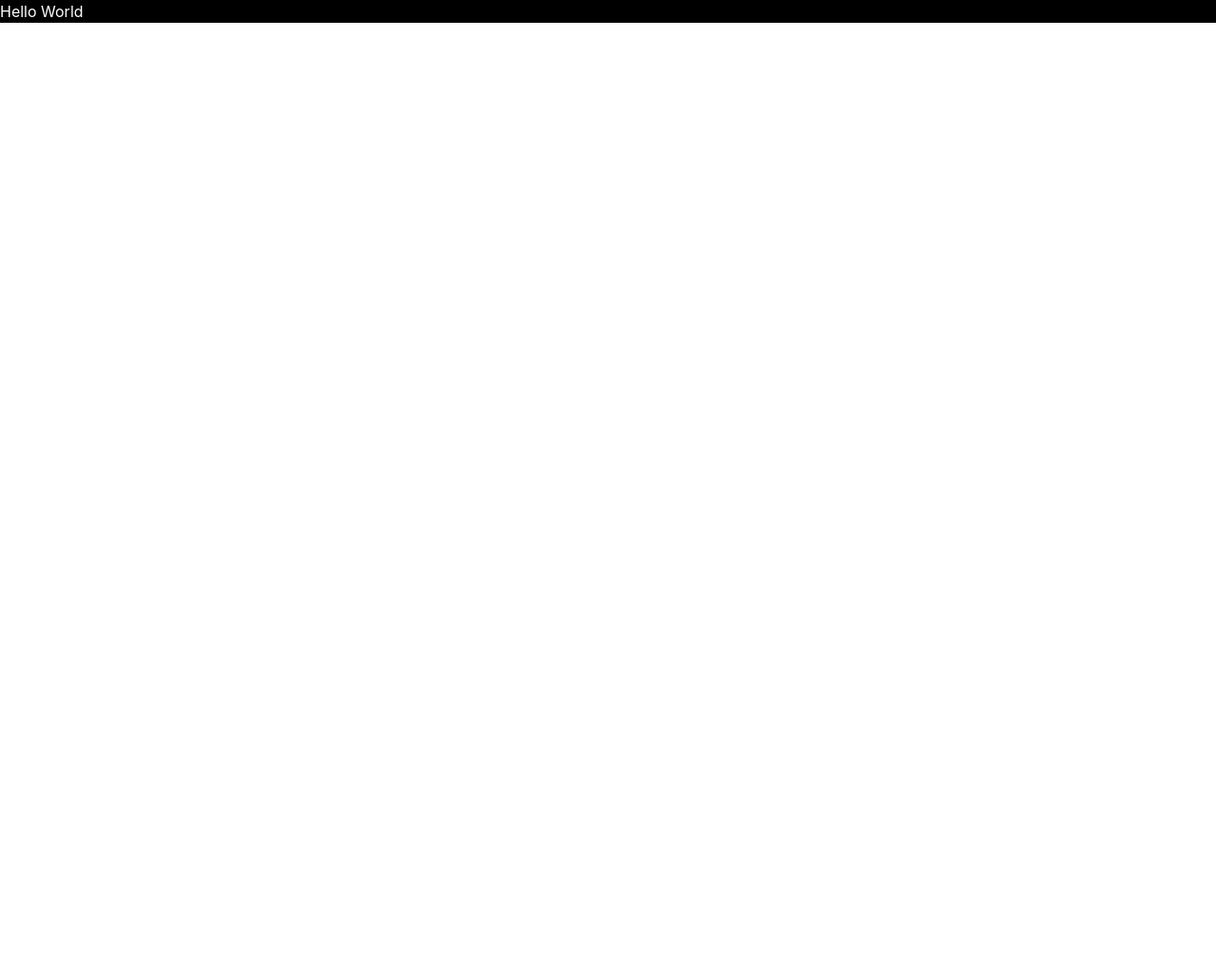
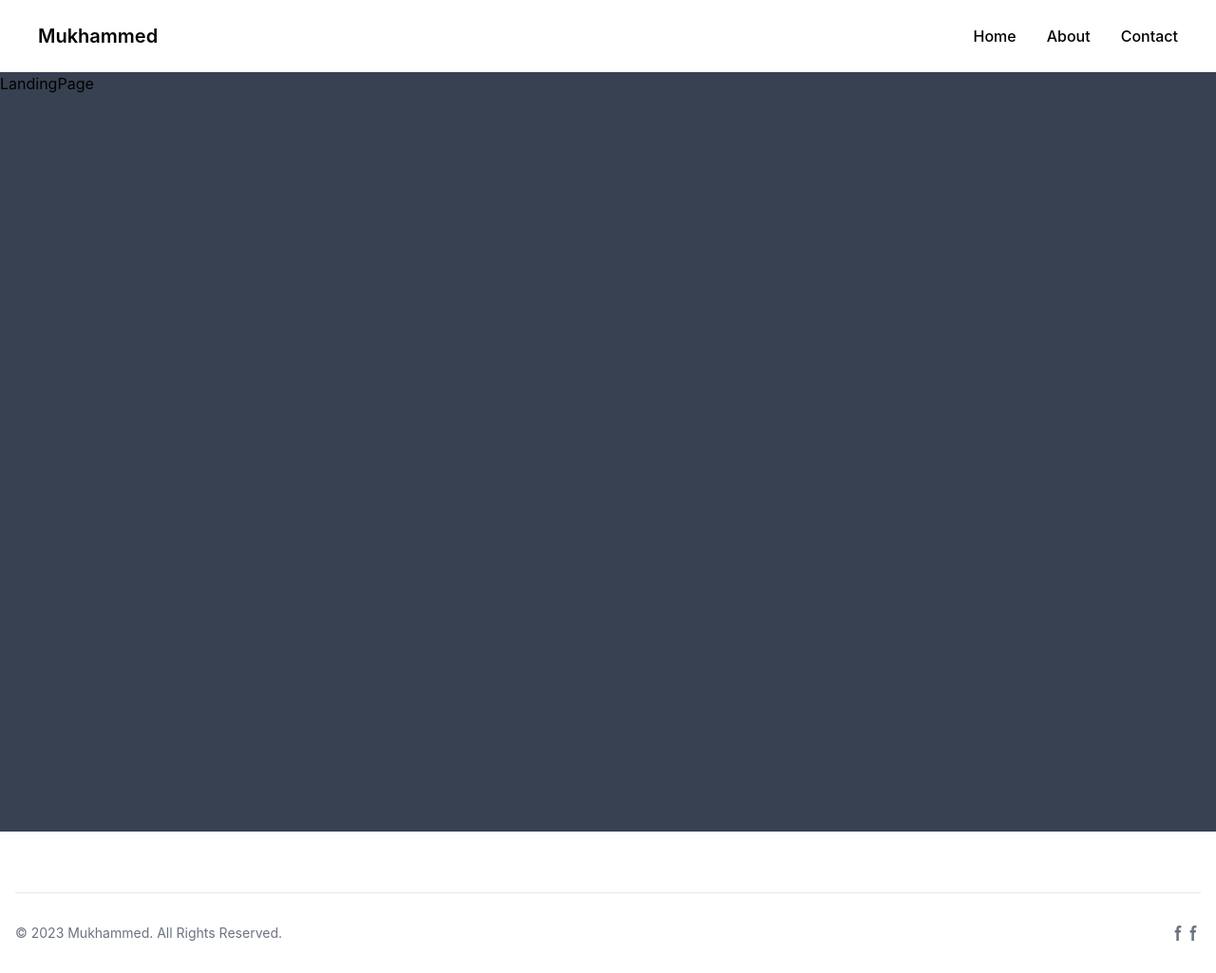
Before and after one commit to mujammed-04/portfolio, a React (Create React App) app: page / in a window 1280 px wide. Shown: the whole page at 95% size. Before the commit the page ends 800 px from the top, so only its background shows below. Built offline with nearby package versions, Linux system fonts and the light colour scheme.

Commit message:
feat: layout

```diff
--- a/public/index.html
+++ b/public/index.html
@@ -1,4 +1,4 @@
-<!DOCTYPE html>
+<!doctype html>
 <html lang="en">
   <head>
     <meta charset="utf-8" />
--- a/src/app/App.js
+++ b/src/app/App.js
@@ -1,10 +1,12 @@
 import './App.css';
+import LandingPage from '../pages/LandingPage';
+import Layout from './layout/Layout';
 
 function App() {
   return (
-    <div className="bg-black text-white">
-      <h1>Hello World</h1>
-    </div>
+    <Layout>
+      <LandingPage />
+    </Layout>
   );
 }
 
--- /dev/null
+++ b/src/app/layout/Layout.jsx
@@ -0,0 +1,13 @@
+import React from 'react';
+import Header from '../../widgets/header';
+import Footer from '../../widgets/footer';
+
+const Layout = ({ children }) => (
+  <>
+    <Header />
+    <main className="flex-1">{children}</main>
+    <Footer />
+  </>
+);
+
+export default Layout;
--- a/src/index.css
+++ b/src/index.css
@@ -9,6 +9,7 @@ body {
     'Cantarell', 'Fira Sans', 'Droid Sans', 'Helvetica Neue', sans-serif;
   -webkit-font-smoothing: antialiased;
   -moz-osx-font-smoothing: grayscale;
+  background-color: #374151;
 }
 
 code {
--- /dev/null
+++ b/src/pages/LandingPage/index.jsx
@@ -0,0 +1,3 @@
+export default function LandingPage() {
+  return <div className="h-dvh">LandingPage</div>;
+}
--- /dev/null
+++ b/src/widgets/footer/index.jsx
@@ -0,0 +1,54 @@
+export default function Footer() {
+  return (
+    <footer className="bg-white dark:bg-gray-900">
+      <div className="mx-auto w-full max-w-screen-xl p-4 py-6 lg:py-8">
+        <hr className="my-6 border-gray-200 sm:mx-auto dark:border-gray-700 lg:my-8" />
+        <div className="sm:flex sm:items-center sm:justify-between">
+          <span className="text-sm text-gray-500 sm:text-center dark:text-gray-400">
+            © 2023 Mukhammed. All Rights Reserved.
+          </span>
+          <div className="flex mt-4 sm:justify-center sm:mt-0">
+            <a
+              href="#"
+              className="text-gray-500 hover:text-gray-900 dark:hover:text-white"
+            >
+              <svg
+                className="w-4 h-4"
+                aria-hidden="true"
+                xmlns="http://www.w3.org/2000/svg"
+                fill="currentColor"
+                viewBox="0 0 8 19"
+              >
+                <path
+                  fill-rule="evenodd"
+                  d="M6.135 3H8V0H6.135a4.147 4.147 0 0 0-4.142 4.142V6H0v3h2v9.938h3V9h2.021l.592-3H5V3.591A.6.6 0 0 1 5.592 3h.543Z"
+                  clip-rule="evenodd"
+                />
+              </svg>
+              <span className="sr-only">Instagram page</span>
+            </a>
+            <a
+              href="#"
+              className="text-gray-500 hover:text-gray-900 dark:hover:text-white"
+            >
+              <svg
+                className="w-4 h-4"
+                aria-hidden="true"
+                xmlns="http://www.w3.org/2000/svg"
+                fill="currentColor"
+                viewBox="0 0 8 19"
+              >
+                <path
+                  fill-rule="evenodd"
+                  d="M6.135 3H8V0H6.135a4.147 4.147 0 0 0-4.142 4.142V6H0v3h2v9.938h3V9h2.021l.592-3H5V3.591A.6.6 0 0 1 5.592 3h.543Z"
+                  clip-rule="evenodd"
+                />
+              </svg>
+              <span className="sr-only">Telegram page</span>
+            </a>
+          </div>
+        </div>
+      </div>
+    </footer>
+  );
+}
--- /dev/null
+++ b/src/widgets/header/index.jsx
@@ -0,0 +1,46 @@
+export default function Header() {
+  const navItems = [
+    {
+      label: 'Home',
+      href: '/',
+    },
+    {
+      label: 'About',
+      href: '/about',
+    },
+    {
+      label: 'Contact',
+      href: '/contact',
+    },
+  ];
+  return (
+    <header className="bg-white border-gray-200 px-4 lg:px-6 py-2.5 dark:bg-gray-800 py-6">
+      <nav className="container px-4">
+        <div className="flex flex-wrap justify-between items-center mx-auto max-w-screen-xl">
+          <a href="/" className="flex items-center">
+            <span className="self-center text-xl font-semibold whitespace-nowrap dark:text-white">
+              Mukhammed
+            </span>
+          </a>
+          <div
+            className="hidden justify-between items-center w-full lg:flex lg:w-auto lg:order-1"
+            id="mobile-menu-2"
+          >
+            <ul className="flex flex-col mt-4 font-medium lg:flex-row lg:space-x-8 lg:mt-0">
+              {navItems.map((item) => (
+                <li key={item.label}>
+                  <a
+                    href={item.href}
+                    className="block py-2 pr-4 pl-3 rounded bg-primary-700 lg:bg-transparent lg:text-primary-700 lg:p-0 dark:text-white"
+                  >
+                    {item.label}
+                  </a>
+                </li>
+              ))}
+            </ul>
+          </div>
+        </div>
+      </nav>
+    </header>
+  );
+}
```
Also changed, not shown: eslint.config.js (added, +18 -0 lines), tailwind.config.js (+2 -5 lines), .eslintrc.json (deleted), 1 other file (tests, documents, lock files or other folders).
